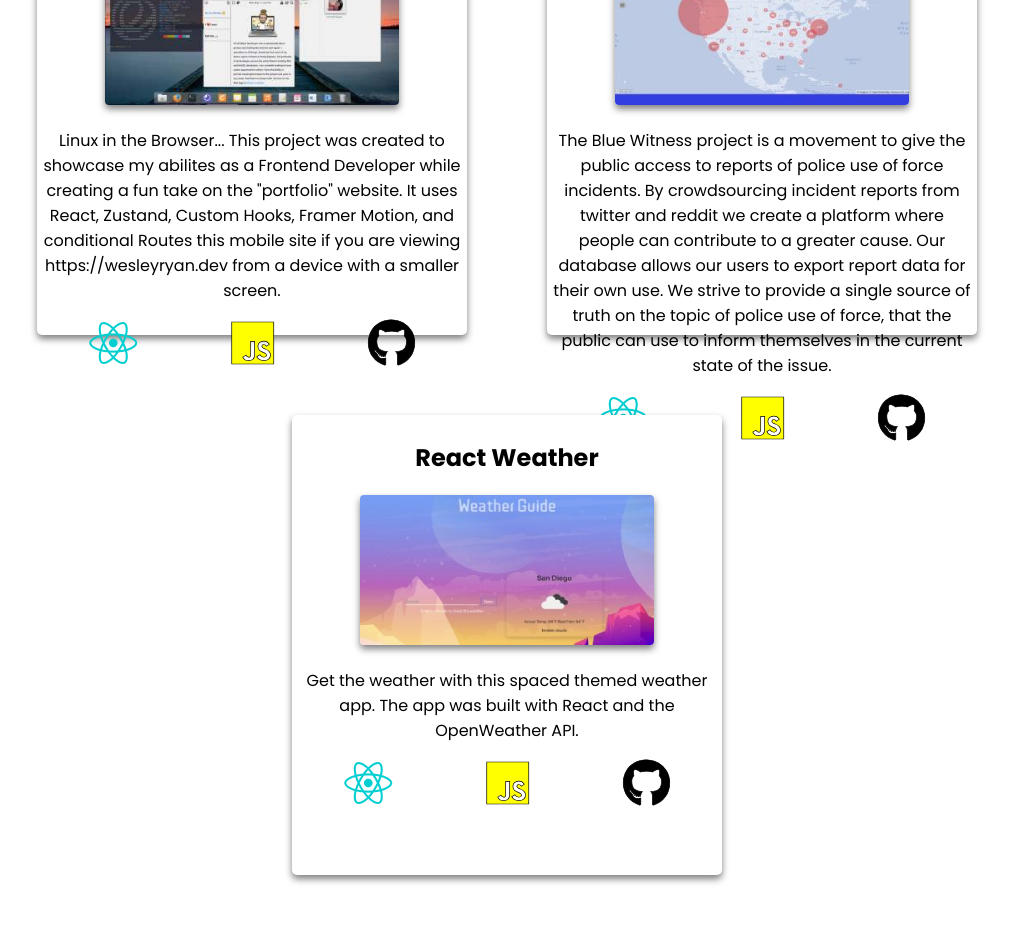
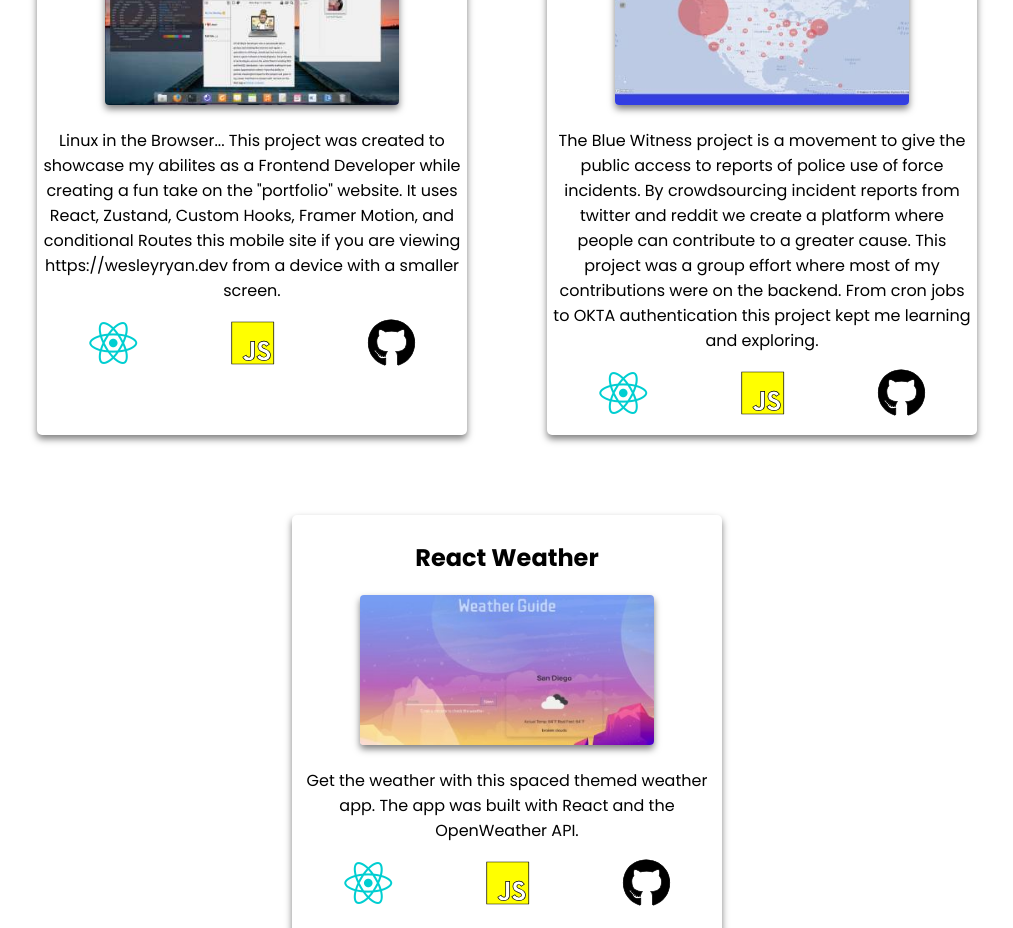
Before and after one commit to Wesley-Ryan/WesleyPortfolio, a React (Create React App) app: page / in a window 1280 px wide. Shown: the part 1100-2028 px from the top of the page, without its empty margins (133-1146 px from the left). Built offline with nearby package versions, Linux system fonts and the light colour scheme.

Commit message:
Adding project s

```diff
--- a/src/App.css
+++ b/src/App.css
@@ -240,7 +240,7 @@ button {
 
 .card {
   width: 420px;
-  height: 450px;
+  height: 550px;
   padding: 5px;
   margin: 40px 40px 40px 40px;
   border-radius: 5px;
--- a/src/pages/Projects.js
+++ b/src/pages/Projects.js
@@ -27,7 +27,7 @@ const Projects = ({ activeTheme }) => {
         <Card
           title={"Blue Witness"}
           desc={
-            "The Blue Witness project is a movement to give the public access to reports of police use of force incidents. By crowdsourcing incident reports from twitter and reddit we create a platform where people can contribute to a greater cause. Our database allows our users to export report data for their own use. We strive to provide a single source of truth on the topic of police use of force, that the public can use to inform themselves in the current state of the issue."
+            "The Blue Witness project is a movement to give the public access to reports of police use of force incidents. By crowdsourcing incident reports from twitter and reddit we create a platform where people can contribute to a greater cause. This project was a group effort where most of my contributions were on the backend. From cron jobs to OKTA authentication this project kept me learning and exploring. "
           }
           img={BlueWitness}
           activeTheme={activeTheme}
```
